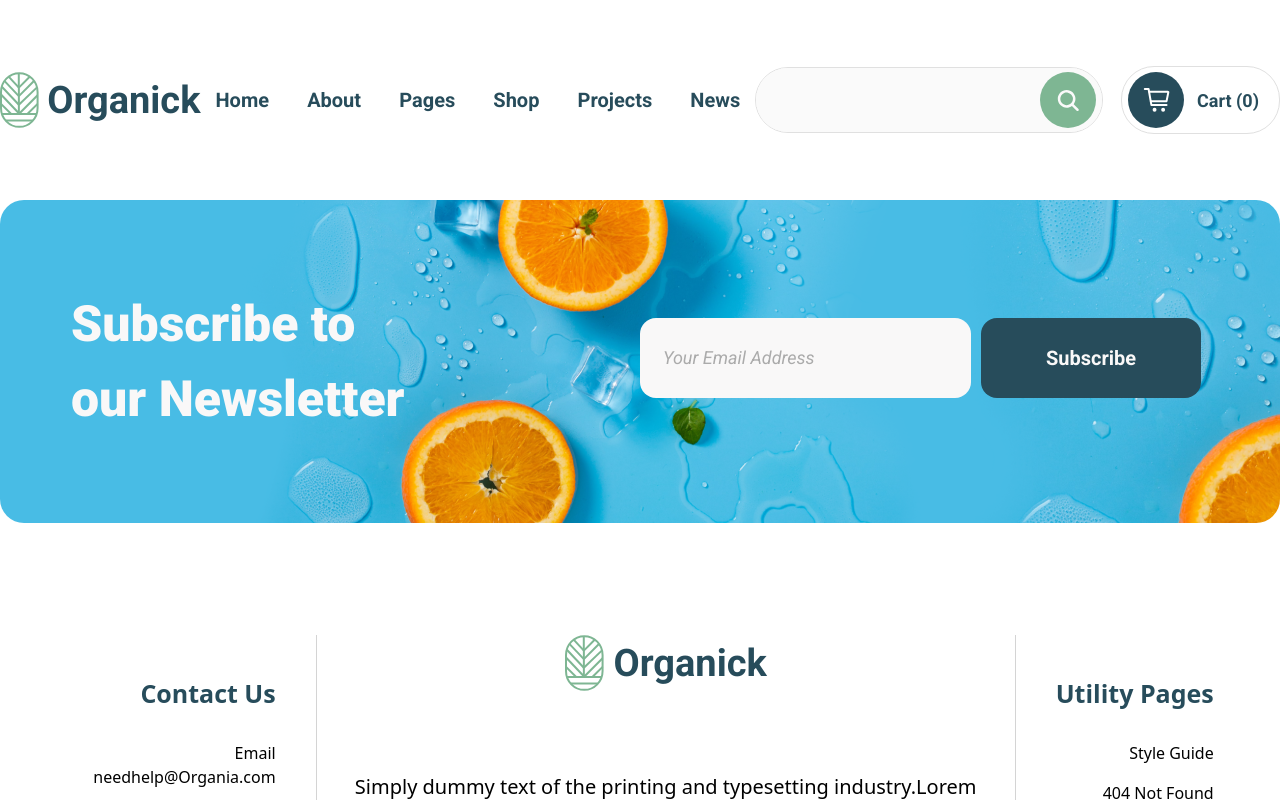
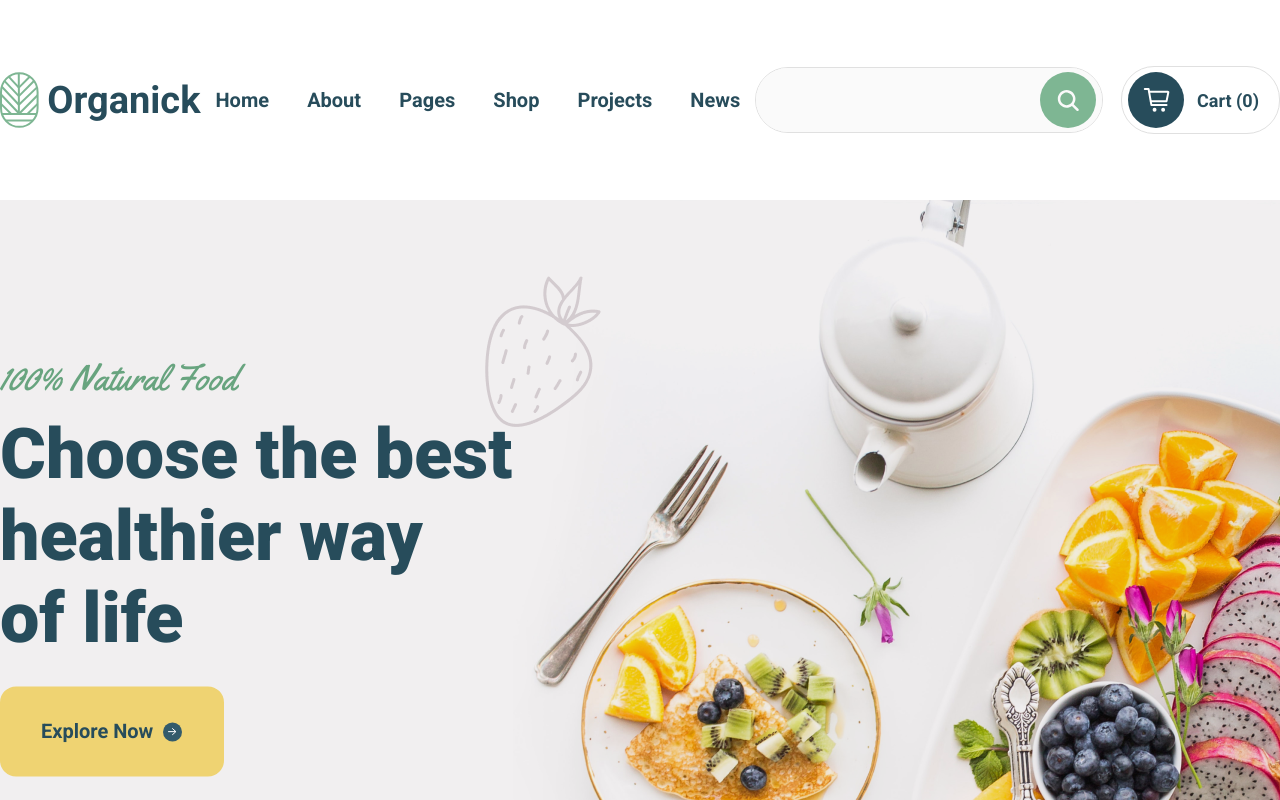
Before and after one commit to nozim-dev/organick, a React (Vite) app: page / in a window 1280 px wide. Shown: the top 800 px of the page. Built offline with nearby package versions, Linux system fonts and the light colour scheme.

Commit message:
main section added

```diff
--- a/src/App.jsx
+++ /dev/null
@@ -1,15 +0,0 @@
-import { Outlet } from "react-router-dom";
-import Footer from "./Components/Footer/Footer";
-import Header from "./Components/Header/Header";
-
-function App() {
-  return (
-    <>
-      <Header />
-      <Outlet />
-      <Footer />
-    </>
-  );
-}
-
-export default App;
--- /dev/null
+++ b/src/Components/Button/Button.jsx
@@ -0,0 +1,57 @@
+import React from "react";
+import { Link } from "react-router-dom";
+
+const Button = ({ text, isIcon, type }) => {
+  //   switch (type) {
+  //     case "primary":
+  //       "bg-blue-700 text-[#fff] border-bue-700";
+  //       break;
+  //     case "secondary":
+  //       "bg-yellow-300 text-blue-700 border-yellow-300";
+  //       break;
+  //     case "secondary":
+  //       "bg-[transparent] text-blue-700 border-blue-700";
+  //     default:
+  //       "";
+  //       break;
+  //   }
+
+  return (
+    <Link
+      className={`w-full max-w-[224px] px-[39px] py-[28px] flex items-center rounded-[16px] gap-[10px] font-Roboto font-bold text-2xl border-[2px] transition-all duration-75 hover:bg-[transparent] ${type}`}
+    >
+      {text}
+      {isIcon ? (
+        <span className="w-[19px] h-[19px] rounded-full bg-[#335B6B] flex items-center justify-center">
+          <svg
+            width="9"
+            height="8"
+            viewBox="0 0 9 8"
+            fill="none"
+            xmlns="http://www.w3.org/2000/svg"
+          >
+            <path
+              d="M4.47641 1.12891L7.87095 4.19342L4.47641 7.25794M7.39949 4.19342H0.516113"
+              stroke="white"
+              stroke-linecap="round"
+              stroke-linejoin="round"
+            />
+          </svg>
+        </span>
+      ) : (
+        ""
+      )}
+    </Link>
+  );
+};
+
+export default Button;
+
+// Ternary operator
+// 5>6 ? "to'gri" : "Xato"
+
+// if(){
+//     "to'gri"
+// }else{
+//     "Xato"
+// }
--- a/src/Components/Header/Header.jsx
+++ b/src/Components/Header/Header.jsx
@@ -1,5 +1,6 @@
 import React from "react";
 import { style } from "../../utils/style";
+import { Link } from "react-router-dom";
 
 const Header = () => {
   return (
@@ -109,24 +110,24 @@ const Header = () => {
           <h1 className={style.NavLogo}>Organick</h1>
         </div>
         <nav className={`${style.FlexBetween} w-full max-w-[564px]`}>
-          <a href="/" className={style.NavLink}>
+          <Link to="/home" className={style.NavLink}>
             Home
-          </a>
-          <a href="/" className={style.NavLink}>
+          </Link>
+          <Link to="/about" className={style.NavLink}>
             About
-          </a>
-          <a href="/" className={style.NavLink}>
+          </Link>
+          <Link to="/pages" className={style.NavLink}>
             Pages
-          </a>
-          <a href="/" className={style.NavLink}>
+          </Link>
+          <Link to="/shop" className={style.NavLink}>
             Shop
-          </a>
-          <a href="/" className={style.NavLink}>
+          </Link>
+          <Link to="/projects" className={style.NavLink}>
             Projects
-          </a>
-          <a href="/" className={style.NavLink}>
+          </Link>
+          <Link to="/blog" className={style.NavLink}>
             News
-          </a>
+          </Link>
         </nav>
         <div className={`${style.FlexBetween} w-full max-w-[553px] gap-[18px]`}>
           <label
--- /dev/null
+++ b/src/Layouts/GeneralLayout.jsx
@@ -0,0 +1,16 @@
+import React from "react";
+import { Outlet } from "react-router-dom";
+import Header from "../Components/Header/Header";
+import Footer from "../Components/Footer/Footer";
+
+const GeneralLayout = () => {
+  return (
+    <>
+      <Header />
+      <Outlet />
+      <Footer />
+    </>
+  );
+};
+
+export default GeneralLayout;
--- a/src/index.css
+++ b/src/index.css
@@ -1,4 +1,5 @@
 @import url("https://fonts.googleapis.com/css2?family=Open+Sans:ital,wght@0,300..800;1,300..800&family=Roboto:ital,wght@0,100;0,300;0,400;0,500;0,700;0,900;1,100;1,300;1,400;1,500;1,700;1,900&display=swap");
+@import url("https://fonts.googleapis.com/css2?family=Yellowtail&display=swap");
 @tailwind base;
 @tailwind components;
 @tailwind utilities;
--- a/src/pages/Main/Main.jsx
+++ b/src/pages/Main/Main.jsx
@@ -1,9 +1,35 @@
-import React from 'react'
+import React from "react";
+import Background from "./images/background.png";
+import Button from "../../Components/Button/Button";
 
 const Main = () => {
   return (
-    <div>Main</div>
-  )
-}
+    <div>
+      <section className="relative">
+        <div className="w-full h-[898px] max-w-[1920px] mx-auto max-h-[898px]">
+          <img
+            className="w-full h-full object-cover"
+            src={Background}
+            alt="Background"
+          />
+        </div>
+        <div className="absolute top-1/2 left-1/2 translate-x-[-50%] translate-y-[-70%] w-full max-w-[1413px] mx-auto">
+          <h5 className="font-Yellowtail text-[36px] text-[#68A47F] mb-[8px]">
+            100% Natural Food
+          </h5>
+          <h1 className="font-Roboto font-extrabold text-7xl leading-[82.03px] text-blue-700 mb-[27px]">
+            Choose the best <br /> healthier way <br /> of life
+          </h1>
+          <Button
+            text="Explore Now"
+            isIcon={true}
+            type="bg-yellow-300 text-blue-700 border-yellow-300"
+          />
+        </div>
+      </section>
+      <section></section>
+    </div>
+  );
+};
 
-export default Main
+export default Main;
--- a/tailwind.config.js
+++ b/tailwind.config.js
@@ -17,7 +17,8 @@ export default {
     },
     fontFamily: {
       "Roboto": "Roboto, sans-serif",
-      "Open-Sans": "Open Sans, sans-serif"
+      "Open-Sans": "Open Sans, sans-serif",
+      "Yellowtail": "Yellowtail, cursive"
     },
     fontSize: {
       "7xl": "70px",
@@ -30,9 +31,6 @@ export default {
       "2xl": "20px",
       "md": "18px",
     },
-
-
-
     extend: {
     },
   },
```
Also changed, not shown: src/main.jsx (+6 -6 lines), src/pages/Main/images/background.png (added).
